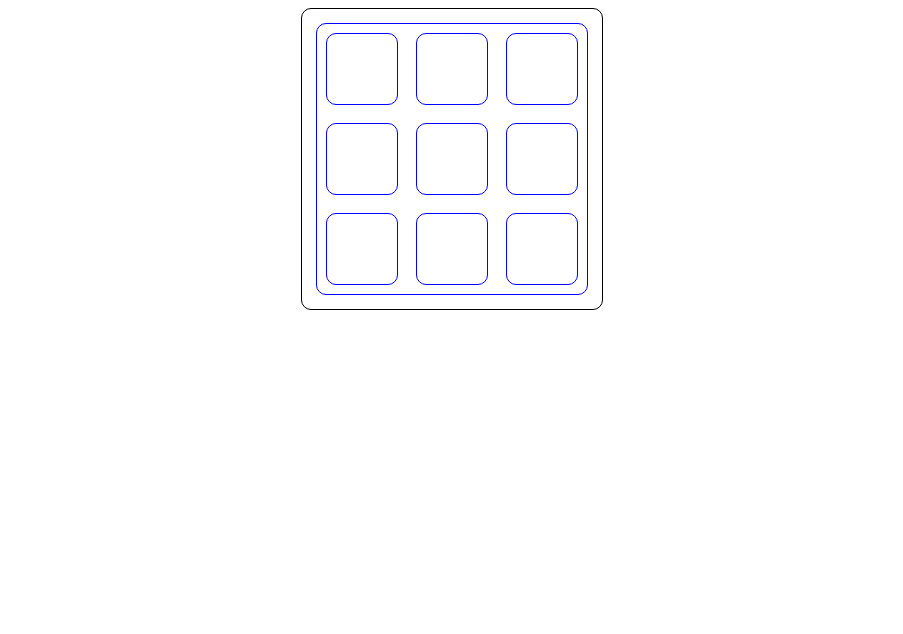
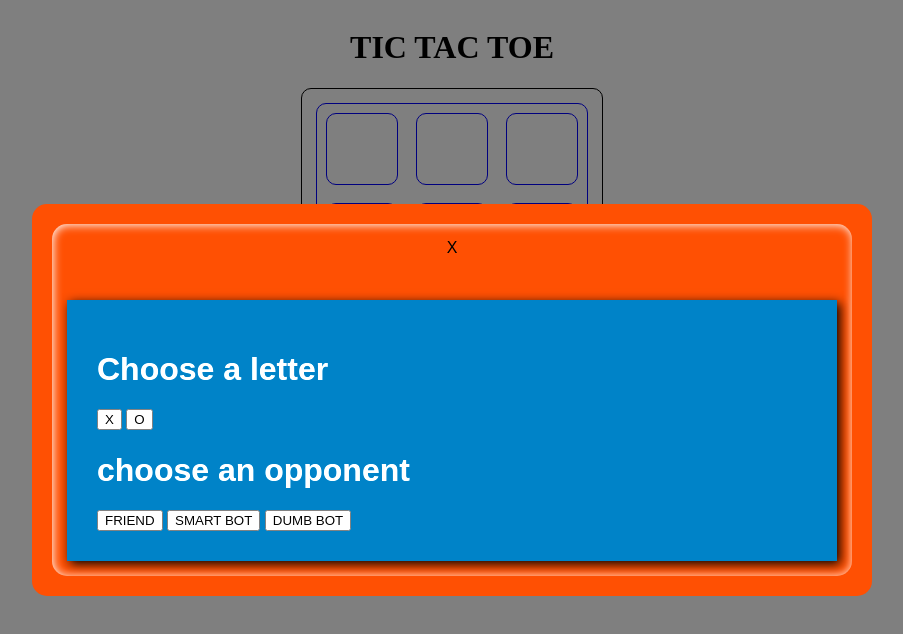
Before and after one commit to KingApe714/TicTacToeAI, a plain HTML site: page index.html in a window 1280 px wide. Shown: the whole page, without its empty margins (188-1091 px from the left). Drawn offline with Linux system fonts and the light colour scheme.

Commit message:
reorganize files, work on modul

```diff
--- a/index.html
+++ b/index.html
@@ -4,12 +4,40 @@
     <meta charset="UTF-8" />
     <meta name="viewport" content="width=device-width, initial-scale=1.0" />
     <title>Document</title>
-    <link rel="stylesheet" href="style.css" />
+    <link rel="stylesheet" href="./styles/style.css" />
+    <link rel="stylesheet" href="./styles/modal.css" />
     <script type="module" src="./src/main.js"></script>
   </head>
   <body>
+    <h1>TIC TAC TOE</h1>
+    <div class="modal-bg bg-active">
+      <div class="modal">
+        <div class="modal-inner">
+          <span class="modal-close">X</span>
+          <h1 class="modal-title"></h1>
+          <div class="modal-child">
+            <div class="inner-modal-container">
+              <h1>Choose a letter</h1>
+              <div class="choose-letter">
+                <button>X</button>
+                <button>O</button>
+              </div>
+              <h1>choose an opponent</h1>
+              <div class="choose-opponent">
+                <button>FRIEND</button>
+                <button>SMART BOT</button>
+                <button>DUMB BOT</button>
+              </div>
+            </div>
+          </div>
+        </div>
+      </div>
+    </div>
     <div class="game-container">
       <div class="inner-container"></div>
     </div>
+    <div class="control-panel">
+      <button class="modal-button">RULES</button>
+    </div>
   </body>
 </html>
--- a/src/buildBoard.js
+++ b/src/buildBoard.js
@@ -15,14 +15,10 @@ export default class GameNode {
       e.preventDefault();
       this.playMove();
     });
-    this.div.addEventListener(
-      "touchstart",
-      (e) => {
-        e.preventDefault();
-        this.playMove();
-      },
-      { passive: true }
-    );
+    this.div.addEventListener("touchstart", (e) => {
+      e.preventDefault();
+      this.playMove();
+    });
   }
 
   playMove() {
--- a/src/main.js
+++ b/src/main.js
@@ -1,6 +1,8 @@
 import root from "./buildTree.js";
+import { modal } from "./modal.js";
 import GameNode from "./buildBoard.js";
 
 document.addEventListener("DOMContentLoaded", () => {
-  console.log(root);
+  // console.log(root);
+  modal();
 });
--- /dev/null
+++ b/src/modal.js
@@ -0,0 +1,21 @@
+export function modal() {
+  const modalBtn = document.querySelector(".modal-button");
+  const modalBg = document.querySelector(".modal-bg");
+  const modalClose = document.querySelector(".modal-close");
+  const modalChild = document.querySelector(".modal-child");
+  const modalTitle = document.querySelector(".modal-title");
+
+  const modalInner = document.querySelector(".modal-inner");
+
+  modalBtn.addEventListener("click", function () {
+    modalBg.classList.add("bg-active");
+    modalTitle.innerHTML = "INSTRUCTIONS";
+    modalChild.innerHTML =
+      "-Make as many words as you can by swiping through adjacent tiles.<br>-Only words that are 3 letters or longer will be accepted.<br>-You can repeat words so long as you use a different arrangement of letters.";
+  });
+
+  modalClose.style.display = "block";
+  modalClose.addEventListener("click", function () {
+    modalBg.classList.remove("bg-active");
+  });
+}
--- /dev/null
+++ b/styles/modal.css
@@ -0,0 +1,85 @@
+@import url("https://fonts.googleapis.com/css2?family=Lato:wght@100;300;400;700;900&display=swap");
+
+.modal-button,
+.restart-button,
+.play-music,
+.pause-music {
+  height: 25px;
+  width: 70px;
+  margin: 5px;
+  font-weight: 600;
+  border-radius: 10px;
+  border: none;
+  background-color: bisque;
+  box-shadow: 3px 3px 10px;
+  cursor: pointer;
+
+  display: flex;
+  justify-content: center;
+  align-items: center;
+}
+
+.play-music,
+.pause-music {
+  font-size: 12px;
+}
+
+.modal-bg {
+  position: fixed;
+  top: 0;
+  left: 0;
+  width: 100%;
+  height: 100vh;
+  background-color: rgba(0, 0, 0, 0.5);
+  display: flex;
+  justify-content: center;
+  align-items: center;
+  visibility: hidden;
+  opacity: 0;
+  transition: visibility 0s, opacity 0.5s;
+  z-index: 2;
+}
+
+.bg-active {
+  visibility: visible;
+  opacity: 1;
+}
+
+.modal {
+  font-family: "Nunito Sans", sans-serif;
+  padding: 20px;
+  background-color: #ff5003;
+  border-radius: 15px;
+  position: relative;
+  width: 70%;
+  min-width: 645px;
+  max-width: 800px;
+  max-height: 700px;
+  z-index: 2;
+
+  overflow: auto;
+}
+
+.modal-inner {
+  display: flex;
+  flex-direction: column;
+  align-items: center;
+  /* background-image: url("./images/tile-image.jpeg"); */
+  filter: brightness(110%);
+  border-radius: inherit;
+  padding: 15px;
+  box-shadow: 1px 1px 10px white inset;
+}
+
+.modal-title {
+  width: fit-content;
+}
+
+.modal-child {
+  width: -webkit-fill-available;
+  background-color: #0077b6;
+  box-shadow: 3px 3px 10px black;
+  color: white;
+  font-weight: 300;
+  padding: 30px;
+}
--- a/style.css
+++ b/styles/style.css
@@ -2,6 +2,7 @@ body {
   display: flex;
   justify-content: center;
   align-items: center;
+  flex-direction: column;
 }
 
 .game-container {
@@ -44,3 +45,6 @@ body {
   width: 70px;
   border-radius: 10px;
 }
+
+.control-panel {
+}
```
